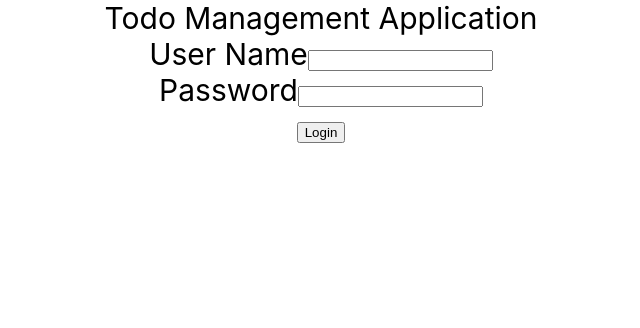
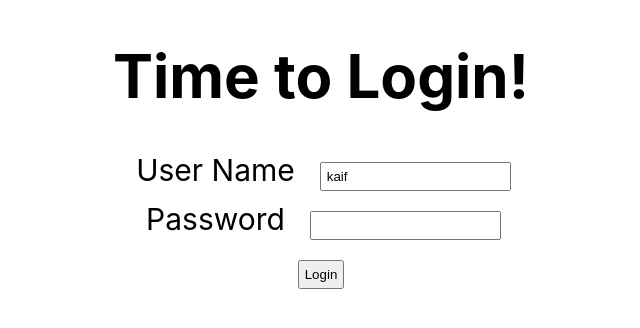
Before and after one commit to Kaifmohd/todo-app, a React (Create React App) app: page / in a window 1280 px wide. Shown: the top 328 px of the page, without its empty margins (319-959 px from the left). Built offline with nearby package versions, Linux system fonts and the light colour scheme.

Commit message:
Started with todo app created and hardcoded the login authentication and navigating to Welcome page using useNavigate hook  and also using Routes from React-route-dom

```diff
--- a/package.json
+++ b/package.json
@@ -8,7 +8,8 @@
     "@testing-library/user-event": "^13.5.0",
     "react": "^18.2.0",
     "react-dom": "^18.2.0",
-    "react-scripts": "5.0.1",
+    "react-router-dom": "^6.14.2",
+    "react-scripts": "^5.0.1",
     "web-vitals": "^2.1.4"
   },
   "scripts": {
--- /dev/null
+++ b/src/components/todo/TodoApp.css
@@ -0,0 +1,4 @@
+label,input,button{
+    margin: 10px;
+    padding:5px;
+}
--- a/src/components/todo/TodoApp.jsx
+++ b/src/components/todo/TodoApp.jsx
@@ -1,37 +1,115 @@
+import { useState } from 'react'
+import { BrowserRouter,Routes,Route, useNavigate,useParams } from 'react-router-dom'
+import './TodoApp.css'
+
+
 export default function TodoApp(){
     return (
         <div className="TodoApp">
-            Todo Management Application
-            <LoginComponent />
-            {/* <WelcomeComponent /> */}
+            <BrowserRouter>
+                <Routes>
+                    <Route path='/' element={<LoginComponent />}></Route>
+                    <Route path='/login' element={<LoginComponent />}></Route>
+                    <Route path='/welcome/:username' element={<WelcomeComponent />}></Route>
+                    <Route path='*' element={<ErrorComponent />}></Route>
+                </Routes>
+            </BrowserRouter>
         </div>
     )
 }
 
 function LoginComponent(){
+
+    const [username,setUsername] = useState('kaif')
+    const [password,setPassword] = useState('')
+    const [showSuccessMessage,setShowSuccessMessage] = useState(false)
+    const [showErrorMessage,setShowErrorMessage] = useState(false)
+
+    const navigate = useNavigate()
+
+    function handleUsernameChange(event){
+        setUsername(event.target.value);
+    }
+
+    function handlePasswordChange(event){
+        setPassword(event.target.value);
+    }
+
+    function handleSubmit(){
+        if(username==='kaif' && password==='dummy'){
+            setShowSuccessMessage(true);
+            setShowErrorMessage(false);
+            navigate(`/welcome/${username}`)
+        }else{
+            setShowSuccessMessage(false)
+            setShowErrorMessage(true)
+        }
+
+    }
+    // function SuccessMessageComponent(){
+    //     if(showSuccessMessage){
+    //         return <div className='successMessage'>Authenticated Successfully</div>
+    //     }
+    //     return null;
+    // }
+    // function ErrorMessageComponent(){
+    //     if(showErrorMessage){
+    //         return <div className='errorMessage'>Authenticated Failed. Please Check your Credentials</div>
+    //     }
+    //     return null;
+    // }
+
     return (
         <div className="Login">
+             <h1>Time to Login!</h1>
+
+            {showSuccessMessage && <div className='successMessage'>Authenticated Successfully</div>}
+            {showErrorMessage && <div className='errorMessage'>Authenticated Failed. Please Check your Credentials</div>}
+            {/* <SuccessMessageComponent />
+            <ErrorMessageComponent /> */}
+
             <div className="LoginForm">
                 <div>
                     <label>User Name</label>
-                    <input type="text" name="username" />
+                    <input type="text" name="username" value={username} onChange={handleUsernameChange}/>
                 </div>
                 <div>
                     <label>Password</label>
-                    <input type="password" name="password" />
+                    <input type="password" name="password" value={password} onChange={handlePasswordChange} />
                 </div>
                 <div>
-                    <button type="button" name="login">Login</button>
+                    <button type="button" name="login" onClick={handleSubmit}>Login</button>
                 </div>
             </div>
         </div>
     )
 }
 
+
+
 function WelcomeComponent(){
+
+    const {username} = useParams()
+
+
     return (
-        <div className="Welcome">
+        <div className="WelcomeComponent">
+        <h1>Welcome {username}</h1>
+        <div >
             Welcome Component
+        </div>
         </div>
     )
 }
+
+
+function ErrorComponent(){
+    return (
+        <div className="ErrorComponent">
+            <h1>We are working really hard!</h1>
+            <div>
+                Apologies for the 404. Reach out to our team at ABC-DEF-GHI
+            </div>
+        </div>
+    )
+}
```
Also changed, not shown: 1 other file (tests, documents, lock files or other folders).
